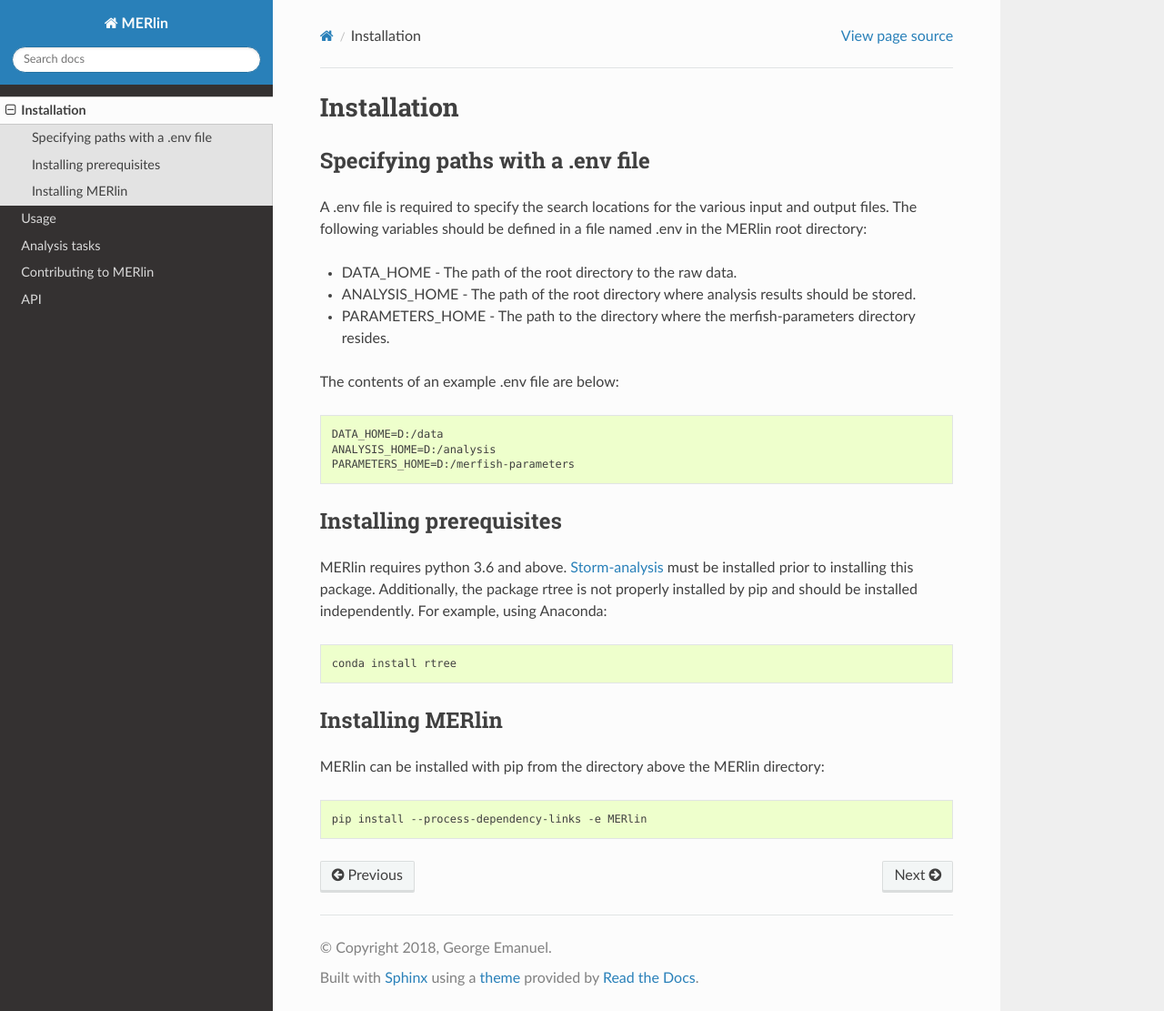
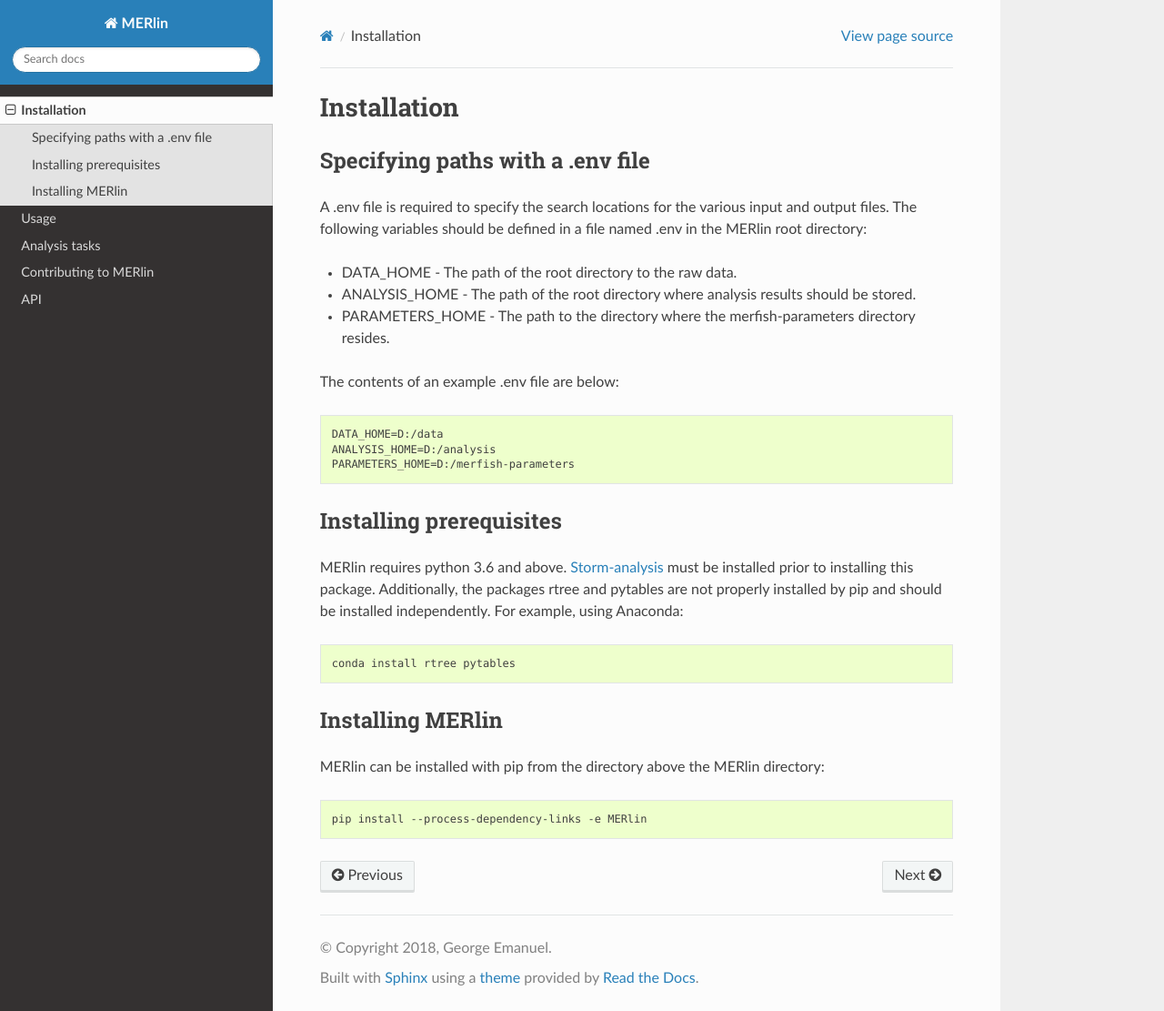
Before and after one commit to emanuega/MERlin, a Sphinx documentation site: the page built from docs/installation.rst, in a window 1280 px wide and 1111 px high. Shown: the whole window at 91% size. Built offline with Sphinx 7.4.7 and the Read the Docs theme 2.0.0, drawn with Linux system fonts in a browser that asks for light colours.

Commit message:
Moved pytables dependency to install by conda.

```diff
--- a/docs/installation.rst
+++ b/docs/installation.rst
@@ -21,13 +21,13 @@
 Installing prerequisites
 ==========================
 
-MERlin requires python 3.6 and above. Storm-analysis_ must be installed prior to installing this package. Additionally, the package rtree is not properly installed by pip and should be installed independently. For example, using Anaconda:
+MERlin requires python 3.6 and above. Storm-analysis_ must be installed prior to installing this package. Additionally, the packages rtree and pytables are not properly installed by pip and should be installed independently. For example, using Anaconda:
 
 .. _Storm-analysis: https://github.com/ZhuangLab/storm-analysis
 
 .. code-block:: none
 
-    conda install rtree
+    conda install rtree pytables
 
 Installing MERlin
 ==================
```
Also changed, not shown: 1 other file.
